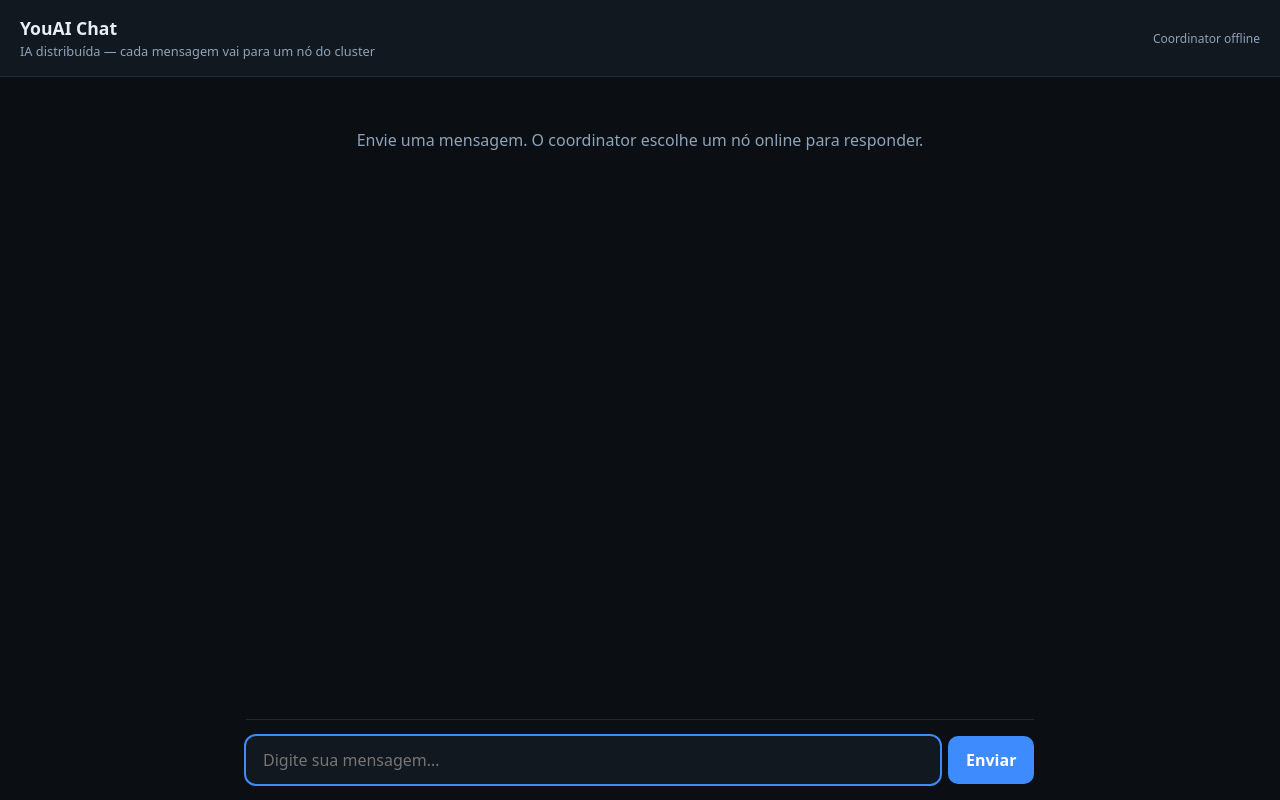
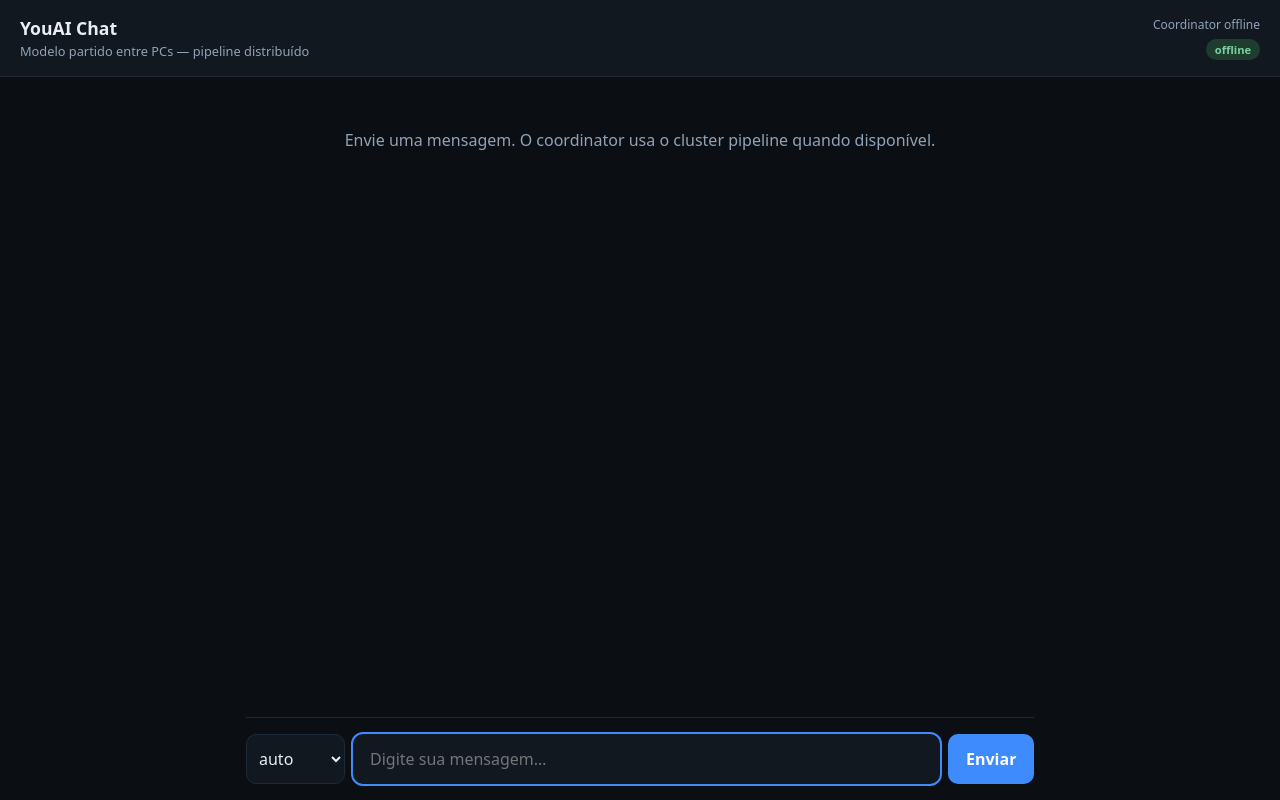
Before and after one commit to cesarfavero/youai, a website: page youai-web/public/index.html in a window 1280 px wide. Drawn offline with Linux system fonts and the light colour scheme; no server answers.

Commit message:
feat(web): chat UI with tier badge and routing mode selector
Show active tier from registry API, support auto/pipeline/replica modes,
and serve polished static chat from coordinator root.

```diff
--- a/youai-web/public/index.html
+++ b/youai-web/public/index.html
@@ -15,6 +15,8 @@
       --accent: #3d8bfd;
       --user: #1a3a5c;
       --bot: #151c26;
+      --tier: #1e3d2f;
+      --tier-text: #7dcea0;
     }
     * { box-sizing: border-box; }
     body {
@@ -34,10 +36,21 @@
       align-items: center;
       gap: 1rem;
       background: var(--panel);
+      flex-wrap: wrap;
     }
     header h1 { margin: 0; font-size: 1.1rem; font-weight: 600; }
     header p { margin: 0.15rem 0 0; font-size: 0.8rem; color: var(--muted); }
-    #cluster { font-size: 0.75rem; color: var(--muted); text-align: right; }
+    .header-right { text-align: right; font-size: 0.75rem; color: var(--muted); }
+    .tier-badge {
+      display: inline-block;
+      margin-top: 0.35rem;
+      padding: 0.2rem 0.55rem;
+      border-radius: 999px;
+      background: var(--tier);
+      color: var(--tier-text);
+      font-size: 0.7rem;
+      font-weight: 600;
+    }
     main {
       flex: 1;
       display: flex;
@@ -67,6 +80,7 @@
     }
     .msg.user { align-self: flex-end; background: var(--user); }
     .msg.bot { align-self: flex-start; background: var(--bot); border: 1px solid var(--border); }
+    .msg.thinking { opacity: 0.7; font-style: italic; }
     .meta { font-size: 0.7rem; color: var(--muted); margin-top: 0.35rem; }
     form {
       display: flex;
@@ -74,10 +88,15 @@
       border-top: 1px solid var(--border);
       padding-top: 1rem;
     }
-    input, button {
+    input, button, select {
       font: inherit;
       border-radius: 10px;
       border: 1px solid var(--border);
+    }
+    select {
+      background: var(--panel);
+      color: var(--text);
+      padding: 0.75rem 0.5rem;
     }
     input {
       flex: 1;
@@ -102,15 +121,23 @@
   <header>
     <div>
       <h1>YouAI Chat</h1>
-      <p>IA distribuída — cada mensagem vai para um nó do cluster</p>
+      <p>Modelo partido entre PCs — pipeline distribuído</p>
     </div>
-    <div id="cluster">Carregando nós…</div>
+    <div class="header-right">
+      <div id="cluster">Carregando…</div>
+      <div id="tier" class="tier-badge">tier —</div>
+    </div>
   </header>
   <main>
     <div id="messages">
-      <div class="empty">Envie uma mensagem. O coordinator escolhe um nó online para responder.</div>
+      <div class="empty">Envie uma mensagem. O coordinator usa o cluster pipeline quando disponível.</div>
     </div>
     <form id="chat-form">
+      <select id="mode" title="Modo de routing">
+        <option value="auto" selected>auto</option>
+        <option value="pipeline">pipeline</option>
+        <option value="replica">replica</option>
+      </select>
       <input id="prompt" type="text" placeholder="Digite sua mensagem…" autocomplete="off" required />
       <button type="submit" id="send-btn">Enviar</button>
     </form>
@@ -121,24 +148,36 @@
     const form = document.getElementById('chat-form');
     const promptInput = document.getElementById('prompt');
     const sendBtn = document.getElementById('send-btn');
+    const modeSelect = document.getElementById('mode');
     const clusterEl = document.getElementById('cluster');
+    const tierEl = document.getElementById('tier');
 
-    async function refreshCluster() {
+    async function refreshStatus() {
       try {
-        const res = await fetch(`${API}/api/v1/nodes`);
-        const data = await res.json();
-        const online = (data.nodes || []).filter(n => n.online);
-        clusterEl.textContent = `${online.length} nó(s) online`;
+        const [nodesRes, tierRes] = await Promise.all([
+          fetch(`${API}/api/v1/nodes`),
+          fetch(`${API}/api/v1/registry/tier`),
+        ]);
+        const nodes = await nodesRes.json();
+        const tier = await tierRes.json();
+        const online = (nodes.nodes || []).filter(n => n.online);
+        const pipeline = online.filter(n => n.pipeline_kind === 'activation');
+        clusterEl.textContent = `${online.length} nó(s) online · ${pipeline.length} pipeline`;
+        tierEl.textContent = `${tier.display_name || tier.active_tier} · ${tier.model_id || '—'}`;
+        if (tier.next_tier && tier.next_tier_compute_needed) {
+          tierEl.title = `Próximo: ${tier.next_tier} (faltam ${tier.next_tier_compute_needed} CU)`;
+        }
       } catch {
         clusterEl.textContent = 'Coordinator offline';
+        tierEl.textContent = 'offline';
       }
     }
 
-    function addMessage(role, text, meta) {
+    function addMessage(role, text, meta, extraClass) {
       const empty = messages.querySelector('.empty');
       if (empty) empty.remove();
       const el = document.createElement('div');
-      el.className = `msg ${role}`;
+      el.className = `msg ${role}${extraClass ? ' ' + extraClass : ''}`;
       el.textContent = text;
       if (meta) {
         const m = document.createElement('div');
@@ -148,39 +187,46 @@
       }
       messages.appendChild(el);
       messages.scrollTop = messages.scrollHeight;
+      return el;
     }
 
     form.addEventListener('submit', async (e) => {
       e.preventDefault();
       const prompt = promptInput.value.trim();
       if (!prompt) return;
+      const mode = modeSelect.value;
       promptInput.value = '';
       sendBtn.disabled = true;
       addMessage('user', prompt);
+      const thinking = addMessage('bot', 'A pensar…', null, 'thinking');
       try {
         const res = await fetch(`${API}/api/v1/chat`, {
           method: 'POST',
           headers: { 'Content-Type': 'application/json' },
-          body: JSON.stringify({ prompt, max_tokens: 128 }),
+          body: JSON.stringify({ prompt, max_tokens: 128, mode }),
         });
         const data = await res.json();
+        thinking.remove();
         if (!res.ok) throw new Error(data.error || res.statusText);
-        let meta = `modo: ${data.mode || 'replica'} · nó final: ${data.node_name} · modelo: ${data.model}`;
+        let meta = `modo: ${data.mode || mode} · nó: ${data.node_name} · modelo: ${data.model}`;
+        if (data.cached) meta += ' · cache';
         if (data.stages && data.stages.length > 1) {
           meta += ' · pipeline: ' + data.stages.map(s => `${s.node_name}@${s.shard_stage}`).join(' → ');
         }
-        addMessage('bot', data.text, meta);
+        const text = (data.text || '').trim() || '(resposta vazia — tenta outro prompt)';
+        addMessage('bot', text, meta);
       } catch (err) {
+        thinking.remove();
         addMessage('bot', `Erro: ${err.message}`, 'tente novamente');
       } finally {
         sendBtn.disabled = false;
         promptInput.focus();
-        refreshCluster();
+        refreshStatus();
       }
     });
 
-    refreshCluster();
-    setInterval(refreshCluster, 15000);
+    refreshStatus();
+    setInterval(refreshStatus, 15000);
     promptInput.focus();
   </script>
 </body>
```
Also changed, not shown: docs/MODEL_TIERS.md (+1 -1 lines), README.md.
